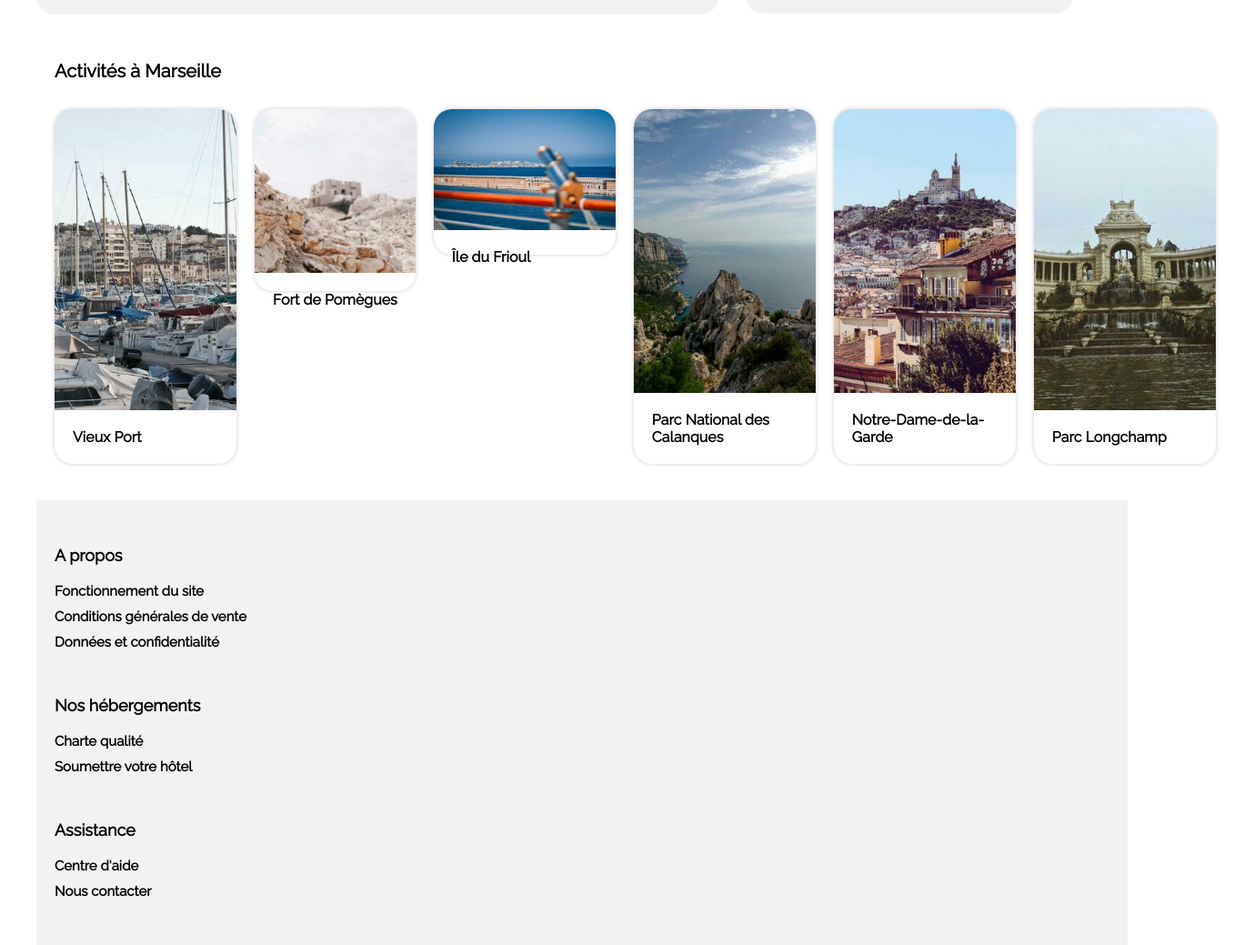
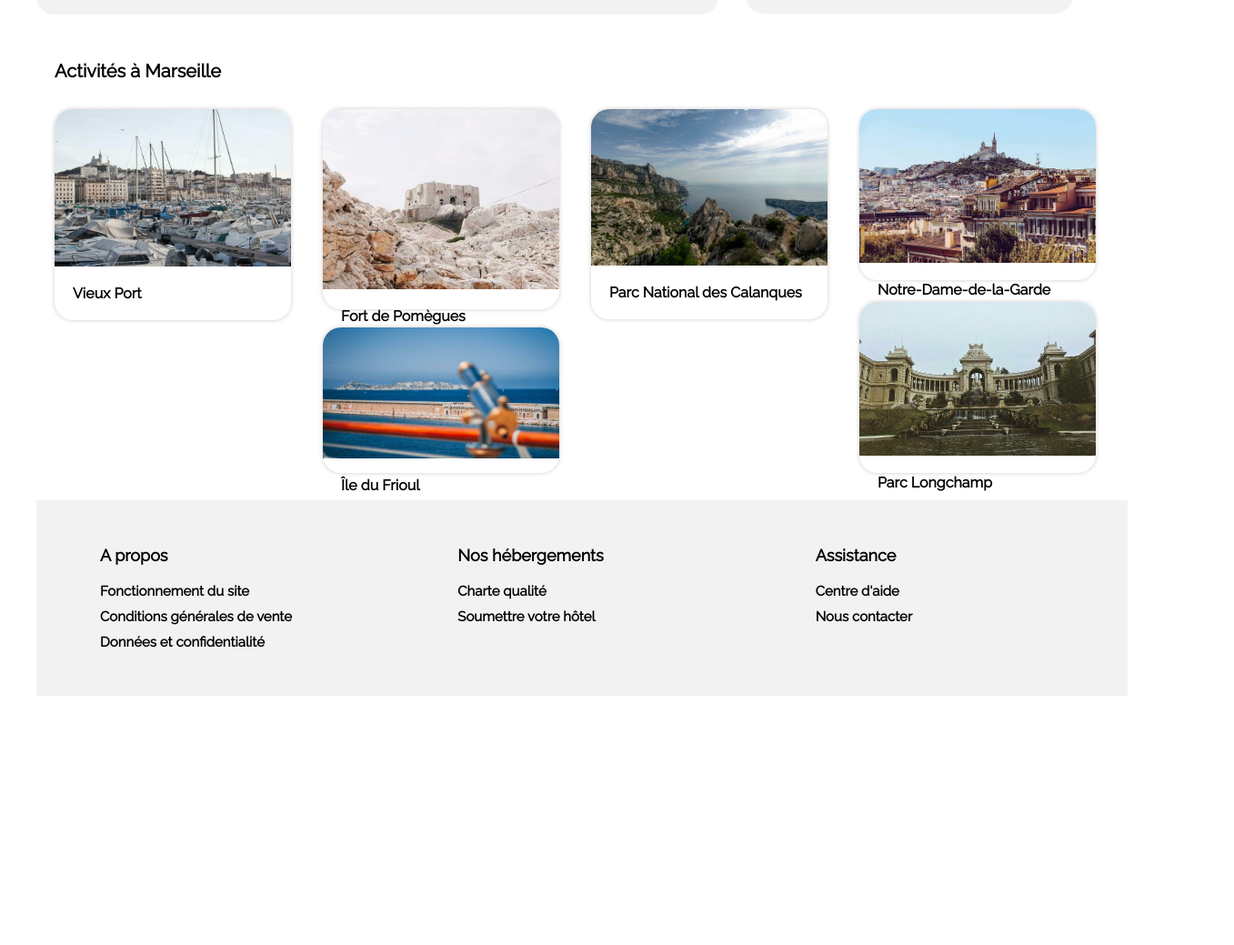
Before and after one commit to alleytuna/AltunAnais_2_28092021, a plain HTML site: page index.html in a window 1280 px wide. Shown: the part 1060-2099 px from the top of the page at 91% size, 1357 px wide, since content can reach past the window. After the commit the page ends 1825 px from the top, so only its background shows below. Drawn offline with Linux system fonts and the light colour scheme.

Commit message:
adaptive activities height

```diff
--- a/css/style.css
+++ b/css/style.css
@@ -494,15 +494,16 @@ h1 {
     .activities-marseille {
         display: flex;
         flex-wrap: wrap;
-        width: max-content;
+        flex-direction: column;
         height: 400px;
     }
 
     .activities-marseille article {
         display: flex;
-        max-width: 200px;
+        width: 22%;
         height: auto;
         max-height: 400px;
+        margin-right: 20px;
     }
 
     .activities-marseille img {
@@ -510,10 +511,32 @@ h1 {
     }
 
     .activities-marseille .second-activity {
-        height: 50%;
+        height: 55%;
     }
 
     .activities-marseille .third-activity {
         height: 40%;
+        margin-top: auto;
+        margin-bottom: 0px
+    }
+
+    .activities-marseille .fifth-activity {
+        height: 47%;
+    }
+
+    .activities-marseille .sixth-activity {
+        height: 47%;
+        margin-top: auto;
+        margin-bottom: 0px;
+    }
+
+    .footer {
+        display: flex;
+        flex-direction: row;
+    }
+
+    .footer div {
+        margin-left: 50px;
+        width: 32%;
     }
 }
--- a/index.html
+++ b/index.html
@@ -2,6 +2,7 @@
     - ajout hover font en bleu
     - alt sur toutes les images
     - dl raleway bold
+    - retrait marge footer
 -->
 
 <!DOCTYPE html>
@@ -232,24 +233,24 @@
                     </article>
                 </div>
             </div>
-            <div class="footer">
-                <span class="footer-part-one">
+            <footer class="footer">
+                <div class="footer-part-one">
                     <h2>A propos</h2>
                     <h3>Fonctionnement du site</h3>
                     <h3>Conditions générales de vente</h3>
                     <h3>Données et confidentialité</h3>
-                </span>
-                <span class="footer-part-two">
+                </div>
+                <div class="footer-part-two">
                     <h2>Nos hébergements</h2>
                     <h3>Charte qualité</h3>
                     <h3>Soumettre votre hôtel</h3>
-                </span>
-                <span class="footer-part-three">
+                </div>
+                <div class="footer-part-three">
                     <h2>Assistance</h2>
                     <h3>Centre d'aide</h3>
                     <h3>Nous contacter</h3>
-                </span>
-            </div>
+                </div>
+            </footer>
     </body>
 
 </html>
```
